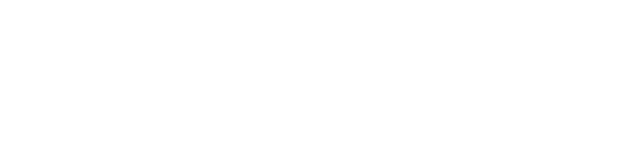
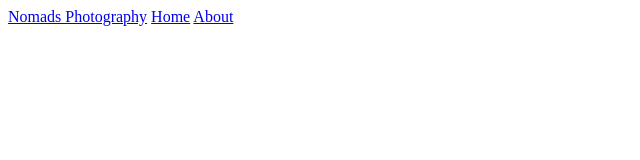
Before and after one commit to JAMAL-MOHAMED-JALDESA-2893/Nomads_Code-Photography, a plain HTML site: page index.html in a window 1280 px wide. Shown: the whole page, without its empty margins (0-640 px from the left). Drawn offline with Linux system fonts and the light colour scheme.

Commit message:
add nav links

```diff
--- a/index.html
+++ b/index.html
@@ -25,7 +25,12 @@
     />
   </head>
   <body>
+    <!-- logo -->
+    <a href="#">Nomads Photography</a>
 
+    <!-- navigation -->
+    <a href="#">Home</a>
+    <a href="#">About</a>
 
 
     <script src="./app.js"></script>
```
